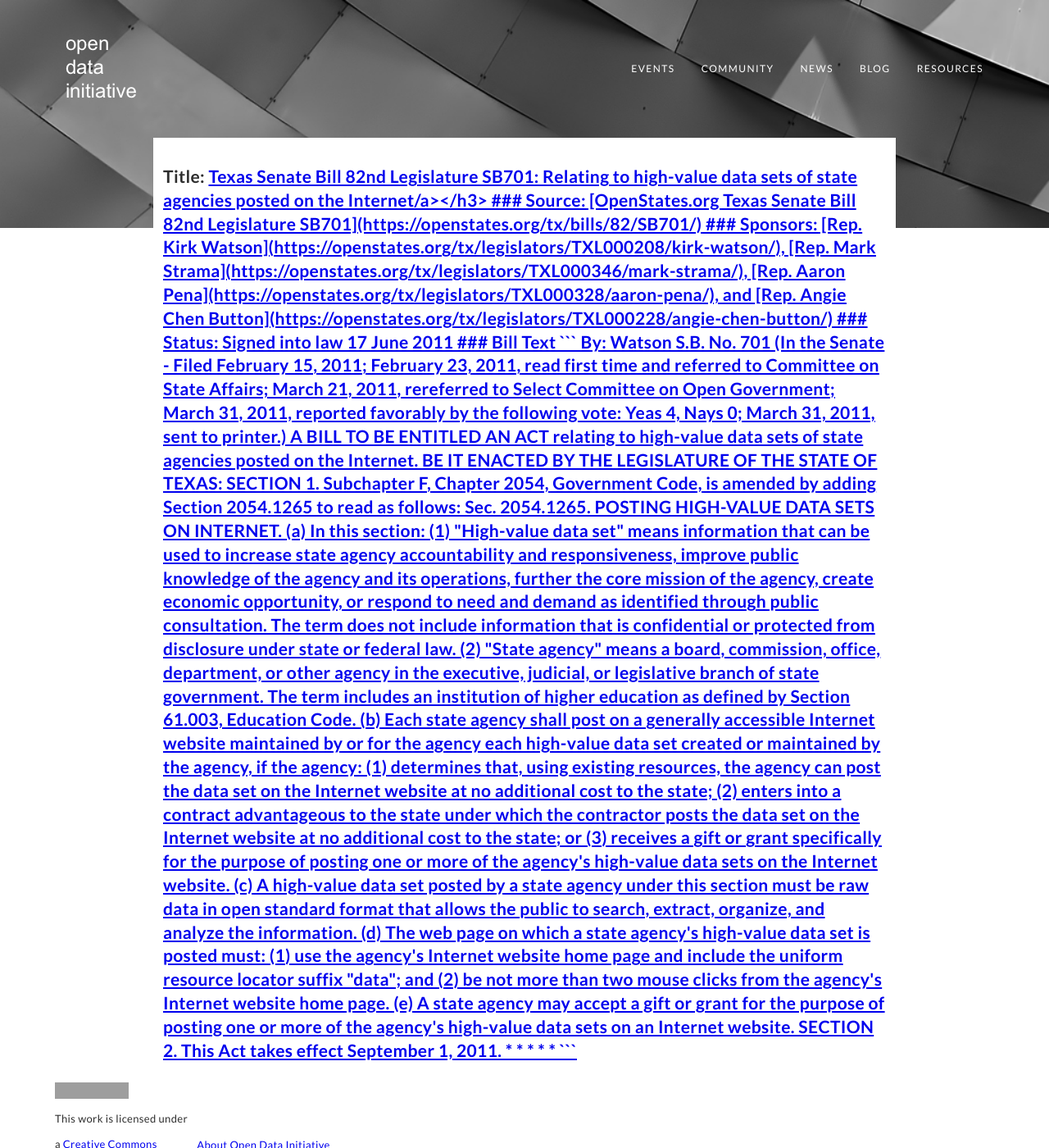
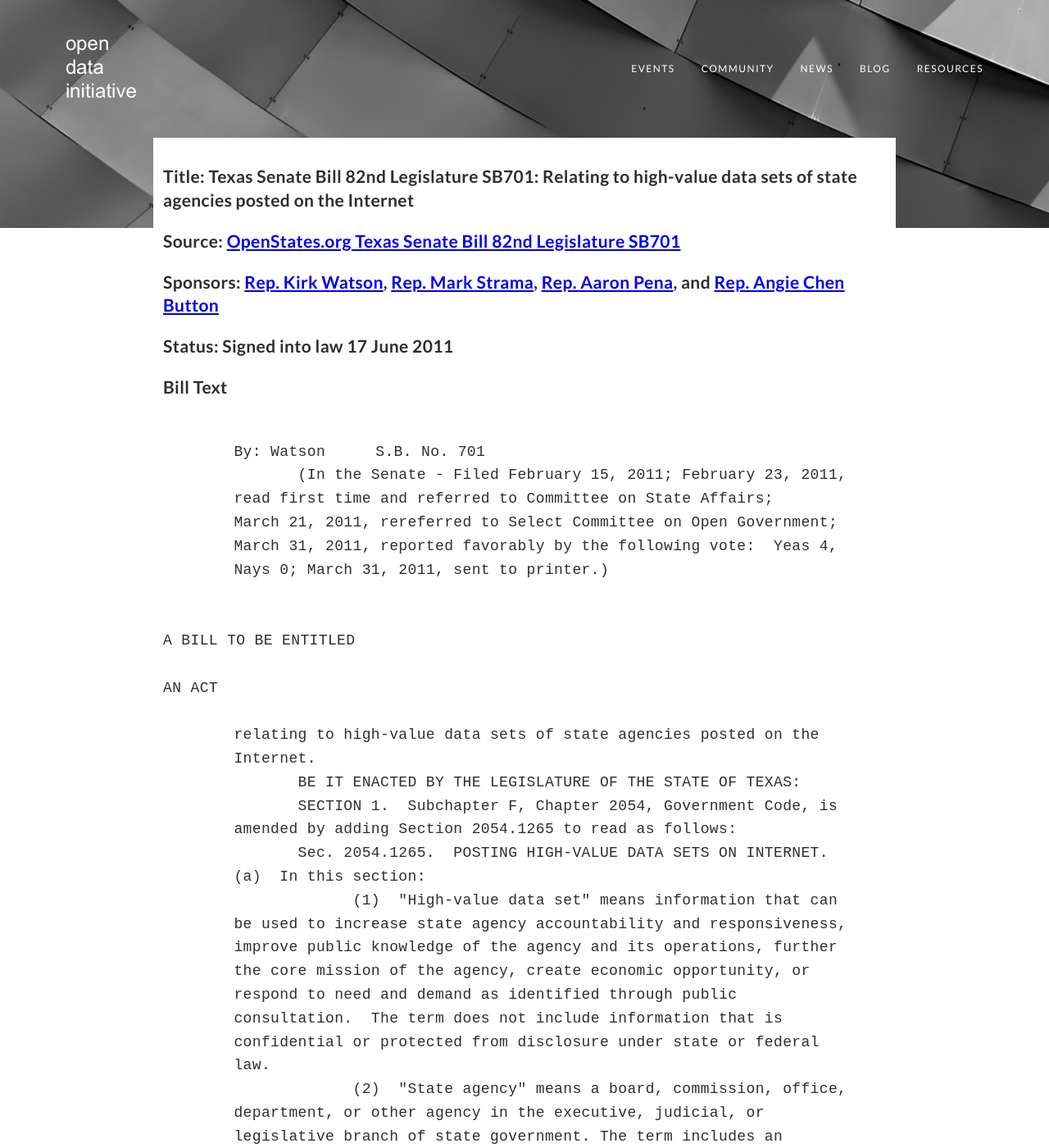
Before and after one commit to opendatainitiative/opendatainitiative.github.io, a Jekyll site: the page built from _posts/2011-06-17-texas.md, in a window 1280 px wide and 1400 px high. Shown: the whole window at 82% size. Built offline with Jekyll 4.4.1, drawn with Linux system fonts in a browser that asks for light colours; some of the changed text lies outside the part shown; grey boxes are pictures that could not be loaded.

Commit message:
fix syntax error

```diff
--- a/_posts/2011-06-17-texas.md
+++ b/_posts/2011-06-17-texas.md
@@ -5,8 +5,7 @@ date:   2011-06-17 08:00 -0500
 categories: legislation
 source: https://openstates.org/tx/bills/82/SB701/
 ---
-<h3>Title: <a href="/assets/doc/2017-02-01-ohio-ga132-hr3.pdf" frame="_blank">Texas Senate Bill 82nd Legislature SB701: Relating to high-value data sets of state agencies posted on the Internet/a></h3>
-
+### Title: Texas Senate Bill 82nd Legislature SB701: Relating to high-value data sets of state agencies posted on the Internet
 ### Source: [OpenStates.org Texas Senate Bill 82nd Legislature SB701](https://openstates.org/tx/bills/82/SB701/)
 ### Sponsors: [Rep. Kirk Watson](https://openstates.org/tx/legislators/TXL000208/kirk-watson/), [Rep. Mark Strama](https://openstates.org/tx/legislators/TXL000346/mark-strama/), [Rep.  Aaron Pena](https://openstates.org/tx/legislators/TXL000328/aaron-pena/), and [Rep. Angie Chen Button](https://openstates.org/tx/legislators/TXL000228/angie-chen-button/)
 ### Status: Signed into law 17 June 2011
```
